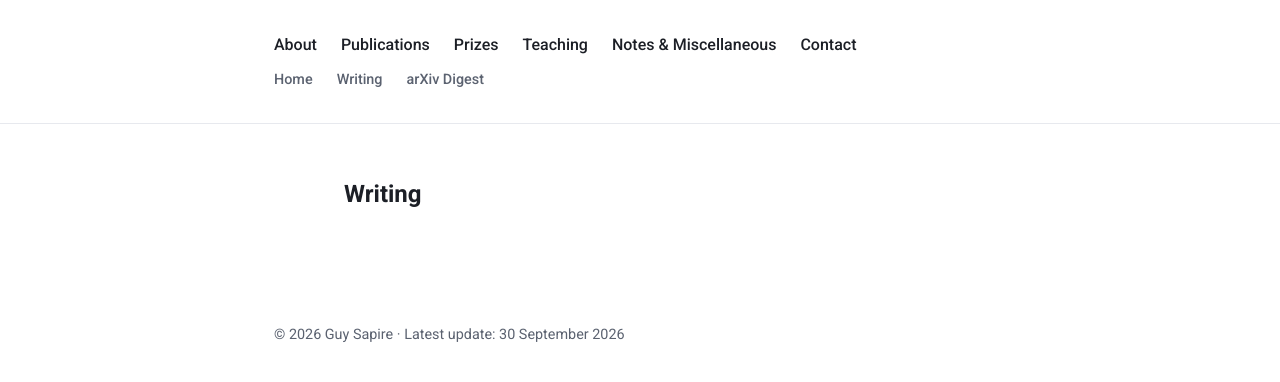
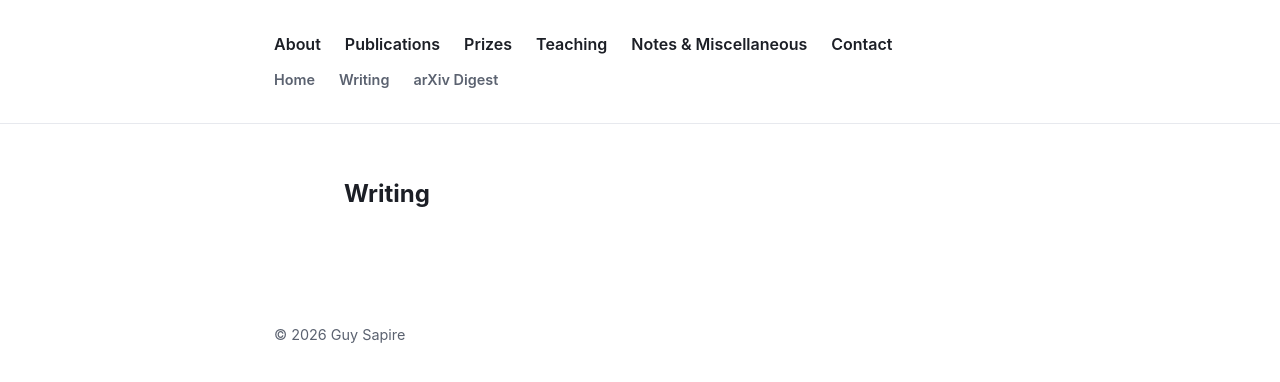
Before and after one commit to GuySa/GuySa.github.io, a Jekyll site: the page built from writing/index.html, in a window 1280 px wide. Shown: the top 382 px of the page. Built offline with Jekyll 4.4.1, drawn with Linux system fonts in a browser that asks for light colours.

Commit message:
Revert "Apply Guy Sapire design system; add latest-update footer date"
This reverts commit d28776d05ac8888f0efa5d576c7ca08362089cfe.

```diff
--- a/404.html
+++ b/404.html
@@ -5,9 +5,6 @@
   <title>Not Found &ndash; Guy Sapire</title>
   <meta name="viewport" content="width=device-width, initial-scale=1">
   <link rel="icon" type="image/svg+xml" href="/favicon.svg">
-  <link rel="preconnect" href="https://fonts.googleapis.com">
-  <link rel="preconnect" href="https://fonts.gstatic.com" crossorigin>
-  <link rel="stylesheet" href="https://fonts.googleapis.com/css2?family=Roboto:wght@400;500;700&display=swap">
   <link rel="stylesheet" href="/css/style.css">
   <script data-goatcounter="https://guysa.goatcounter.com/count"
           async src="//gc.zgo.at/count.js"></script>
--- a/_layouts/writing.html
+++ b/_layouts/writing.html
@@ -7,9 +7,6 @@
   <meta name="description" content="{{ site.description }}">
   <meta name="viewport" content="width=device-width, initial-scale=1">
   <link rel="icon" type="image/svg+xml" href="/favicon.svg">
-  <link rel="preconnect" href="https://fonts.googleapis.com">
-  <link rel="preconnect" href="https://fonts.gstatic.com" crossorigin>
-  <link rel="stylesheet" href="https://fonts.googleapis.com/css2?family=Roboto:wght@400;500;700&display=swap">
   <link rel="stylesheet" href="/css/style.css">
   <script data-goatcounter="https://guysa.goatcounter.com/count"
           async src="//gc.zgo.at/count.js"></script>
@@ -28,7 +25,7 @@
 
   <footer class="footer">
     <div class="wrap">
-      <p>&copy; 2026 Guy Sapire &middot; Latest update: 30 September 2026</p>
+      <p>&copy; 2026 Guy Sapire</p>
     </div>
   </footer>
 
--- a/css/style.css
+++ b/css/style.css
@@ -1,68 +1,11 @@
-/* Design tokens: Guy Sapire design system (tokens.json) */
 :root {
   --bg: #ffffff;
   --bg-alt: #f6f7f9;
   --text: #1c1f26;
   --text-muted: #5b6270;
   --accent: #3a5bfd;
-  --accent-hover: #2c48d6;
-  --accent-soft: #cddbff;
-  --accent-deep: #12206b;
   --border: #e7e9ee;
-  --on-accent: #ffffff;
-  --shadow-menu: 0 8px 24px rgba(0, 0, 0, 0.08);
-
-  --font-sans: Roboto, -apple-system, BlinkMacSystemFont, "Segoe UI", Helvetica, Arial, sans-serif;
-
-  --space-1: 4px;
-  --space-2: 8px;
-  --space-3: 12px;
-  --space-4: 16px;
-  --space-5: 20px;
-  --space-6: 24px;
-  --space-8: 32px;
-  --space-14: 56px;
-  --space-16: 64px;
-  --space-24: 96px;
-
-  --radius-sm: 4px;
-  --radius-md: 6px;
-  --radius-lg: 8px;
-  --radius-xl: 10px;
-  --radius-pill: 999px;
-
   --max-width: 780px;
-  --max-width-narrow: 640px;
-}
-
-@media (prefers-color-scheme: dark) {
-  :root:not([data-theme="light"]) {
-    --bg: #12141a;
-    --bg-alt: #1a1d25;
-    --text: #e8eaf0;
-    --text-muted: #9aa1b0;
-    --accent: #7d97f5;
-    --accent-hover: #93a9f8;
-    --accent-soft: #2a3a7a;
-    --accent-deep: #2c3a9a;
-    --border: #2a2e39;
-    --on-accent: #12141a;
-    --shadow-menu: 0 8px 24px rgba(0, 0, 0, 0.4);
-  }
-}
-
-:root[data-theme="dark"] {
-  --bg: #12141a;
-  --bg-alt: #1a1d25;
-  --text: #e8eaf0;
-  --text-muted: #9aa1b0;
-  --accent: #7d97f5;
-  --accent-hover: #93a9f8;
-  --accent-soft: #2a3a7a;
-  --accent-deep: #2c3a9a;
-  --border: #2a2e39;
-  --on-accent: #12141a;
-  --shadow-menu: 0 8px 24px rgba(0, 0, 0, 0.4);
 }
 
 * {
@@ -75,7 +18,7 @@
 
 body {
   margin: 0;
-  font-family: var(--font-sans);
+  font-family: -apple-system, BlinkMacSystemFont, "Segoe UI", Roboto, Helvetica, Arial, sans-serif;
   color: var(--text);
   background: var(--bg);
   line-height: 1.6;
@@ -84,7 +27,7 @@
 .wrap {
   max-width: var(--max-width);
   margin: 0 auto;
-  padding: 0 var(--space-6);
+  padding: 0 24px;
 }
 
 a {
@@ -102,7 +45,7 @@
 }
 
 .hero {
-  padding: var(--space-24) 0 var(--space-16);
+  padding: 96px 0 64px;
 }
 
 .hero .eyebrow {
@@ -136,11 +79,11 @@
 
 .nav a {
   color: var(--text);
-  font-weight: 500;
+  font-weight: 600;
 }
 
 .nav-row-pages {
-  font-size: 0.9rem; /* 14.4px */
+  font-size: 0.9rem;
 }
 
 .nav-row-pages a {
@@ -152,7 +95,7 @@
 }
 
 .section {
-  padding: var(--space-14) 0;
+  padding: 56px 0;
 }
 
 .section.alt {
@@ -190,8 +133,8 @@
 .card {
   background: var(--bg);
   border: 1px solid var(--border);
-  border-radius: var(--radius-xl);
-  padding: var(--space-5);
+  border-radius: 10px;
+  padding: 20px;
 }
 
 .card h3 {
@@ -217,7 +160,7 @@
   align-items: center;
   gap: 8px;
   color: var(--text);
-  font-weight: 500;
+  font-weight: 600;
 }
 
 .links a:hover {
@@ -265,7 +208,7 @@
 }
 
 .paper-title {
-  font-weight: 500;
+  font-weight: 600;
   margin: 0 0 4px;
 }
 
@@ -306,7 +249,7 @@
 }
 
 .note-title {
-  font-weight: 500;
+  font-weight: 600;
   margin: 0 0 4px;
 }
 
@@ -344,7 +287,7 @@
 
 .teaching-table th {
   color: var(--text-muted);
-  font-weight: 500;
+  font-weight: 600;
   font-size: 0.75rem;
   text-transform: uppercase;
   letter-spacing: 0.03em;
@@ -368,7 +311,7 @@
 /* inner pages (blog) */
 
 .hero-small {
-  padding: var(--space-8) 0;
+  padding: 32px 0;
   border-bottom: 1px solid var(--border);
 }
 
@@ -377,13 +320,13 @@
 }
 
 .narrow {
-  max-width: var(--max-width-narrow);
+  max-width: 640px;
 }
 
 .back-link {
   display: inline-block;
   margin-bottom: 24px;
-  font-weight: 500;
+  font-weight: 600;
 }
 
 .byline {
@@ -408,7 +351,7 @@
 
 .post-list a {
   color: var(--text);
-  font-weight: 500;
+  font-weight: 600;
 }
 
 .post-list a:hover {
@@ -443,20 +386,13 @@
   padding: 10px 14px;
   font-size: 0.95rem;
   border: 1px solid var(--border);
-  border-radius: var(--radius-lg);
+  border-radius: 8px;
   font-family: inherit;
-  background: var(--bg);
-  color: var(--text);
 }
 
 .arxiv-search:focus {
   outline: none;
   border-color: var(--accent);
-}
-
-.arxiv-search:focus-visible {
-  outline: 2px solid var(--accent);
-  outline-offset: 2px;
 }
 
 .arxiv-dropdown {
@@ -469,8 +405,8 @@
   overflow-y: auto;
   background: var(--bg);
   border: 1px solid var(--border);
-  border-radius: var(--radius-lg);
-  box-shadow: var(--shadow-menu);
+  border-radius: 8px;
+  box-shadow: 0 8px 24px rgba(0, 0, 0, 0.08);
   padding: 4px;
 }
 
@@ -482,7 +418,7 @@
   font-size: 0.9rem;
   padding: 8px 10px;
   border: none;
-  border-radius: var(--radius-md);
+  border-radius: 6px;
   background: none;
   color: var(--text);
   cursor: pointer;
@@ -494,7 +430,7 @@
 
 .arxiv-dropdown-item-selected {
   color: var(--accent);
-  font-weight: 500;
+  font-weight: 600;
 }
 
 .arxiv-dropdown-empty {
@@ -512,9 +448,9 @@
 .arxiv-range-btn {
   font: inherit;
   font-size: 0.85rem;
-  font-weight: 500;
+  font-weight: 600;
   padding: 6px 14px;
-  border-radius: var(--radius-pill);
+  border-radius: 999px;
   border: 1px solid var(--border);
   background: var(--bg);
   color: var(--text-muted);
@@ -528,14 +464,14 @@
 .arxiv-range-btn-active {
   background: var(--text);
   border-color: var(--text);
-  color: var(--bg);
+  color: #fff;
 }
 
 .chip {
   font: inherit;
   font-size: 0.85rem;
   padding: 6px 12px;
-  border-radius: var(--radius-pill);
+  border-radius: 999px;
   border: 1px solid var(--border);
   background: var(--bg);
   color: var(--text-muted);
@@ -549,12 +485,11 @@
 .chip-selected {
   background: var(--accent);
   border-color: var(--accent);
-  color: var(--on-accent);
+  color: #fff;
 }
 
 .chip-selected:hover {
-  background: var(--accent-hover);
-  border-color: var(--accent-hover);
+  background: #2c48d6;
 }
 
 .arxiv-date-group {
@@ -593,25 +528,25 @@
   text-transform: uppercase;
   letter-spacing: 0.03em;
   padding: 2px 8px;
-  border-radius: var(--radius-sm);
+  border-radius: 4px;
   background: var(--bg-alt);
   color: var(--text-muted);
 }
 
 .arxiv-tag-new {
   background: var(--accent);
-  color: var(--on-accent);
+  color: #fff;
 }
 
 .arxiv-tag-cross {
-  background: var(--bg-alt);
-  color: var(--text-muted);
+  background: var(--text-muted);
+  color: #fff;
 }
 
 .arxiv-badge {
   font-size: 0.7rem;
   padding: 2px 8px;
-  border-radius: var(--radius-sm);
+  border-radius: 4px;
   border: 1px solid var(--border);
   color: var(--text-muted);
 }
@@ -636,7 +571,7 @@
   cursor: pointer;
   color: var(--accent);
   font-size: 0.9rem;
-  font-weight: 500;
+  font-weight: 600;
 }
 
 .arxiv-abstract p {
@@ -654,10 +589,3 @@
   font-size: 0.85rem;
   margin: 8px 0 0;
 }
-
-button:focus-visible,
-a:focus-visible,
-summary:focus-visible {
-  outline: 2px solid var(--accent);
-  outline-offset: 2px;
-}
--- a/index.html
+++ b/index.html
@@ -9,9 +9,6 @@
   <meta name="description" content="Guy Sapire — math PhD student working in algebraic geometry and number theory.">
   <meta name="viewport" content="width=device-width, initial-scale=1">
   <link rel="icon" type="image/svg+xml" href="/favicon.svg">
-  <link rel="preconnect" href="https://fonts.googleapis.com">
-  <link rel="preconnect" href="https://fonts.gstatic.com" crossorigin>
-  <link rel="stylesheet" href="https://fonts.googleapis.com/css2?family=Roboto:wght@400;500;700&display=swap">
   <link rel="stylesheet" href="/css/style.css">
   <script data-goatcounter="https://guysa.goatcounter.com/count"
           async src="//gc.zgo.at/count.js"></script>
@@ -176,7 +173,7 @@
 
   <footer class="footer">
     <div class="wrap">
-      <p>&copy; 2026 Guy Sapire &middot; Latest update: 30 September 2026</p>
+      <p>&copy; 2026 Guy Sapire</p>
     </div>
   </footer>
 
```
Also changed, not shown: CLAUDE.md (deleted, +0 -10 lines).
